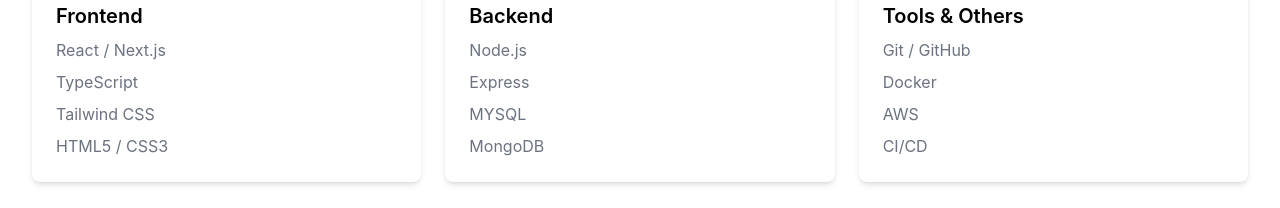
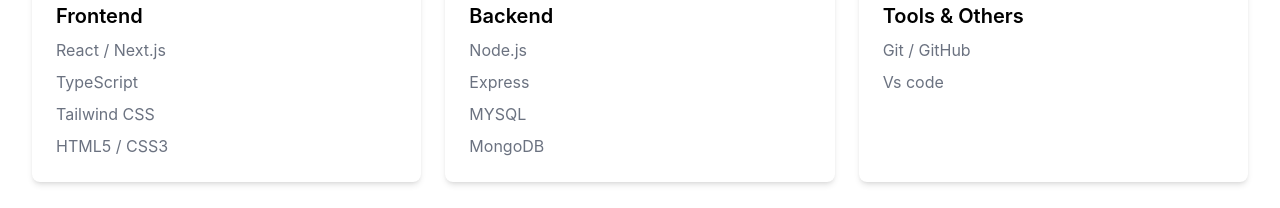
Before and after one commit to tanushka1726/Portfolio, a Next.js app: page /about in a window 1280 px wide. Shown: the part 502-710 px from the top of the page. Built offline with nearby package versions, Linux system fonts and the light colour scheme.

Commit message:
edit about

```diff
--- a/src/app/about/page.tsx
+++ b/src/app/about/page.tsx
@@ -90,9 +90,9 @@
             <h3 className="text-xl font-semibold mb-2">Tools & Others</h3>
             <ul className="text-secondary space-y-2">
               <li>Git / GitHub</li>
-              <li>Docker</li>
-              <li>AWS</li>
-              <li>CI/CD</li>
+              <li>Vs code</li>
+
+
             </ul>
           </motion.div>
         </motion.div>
```
